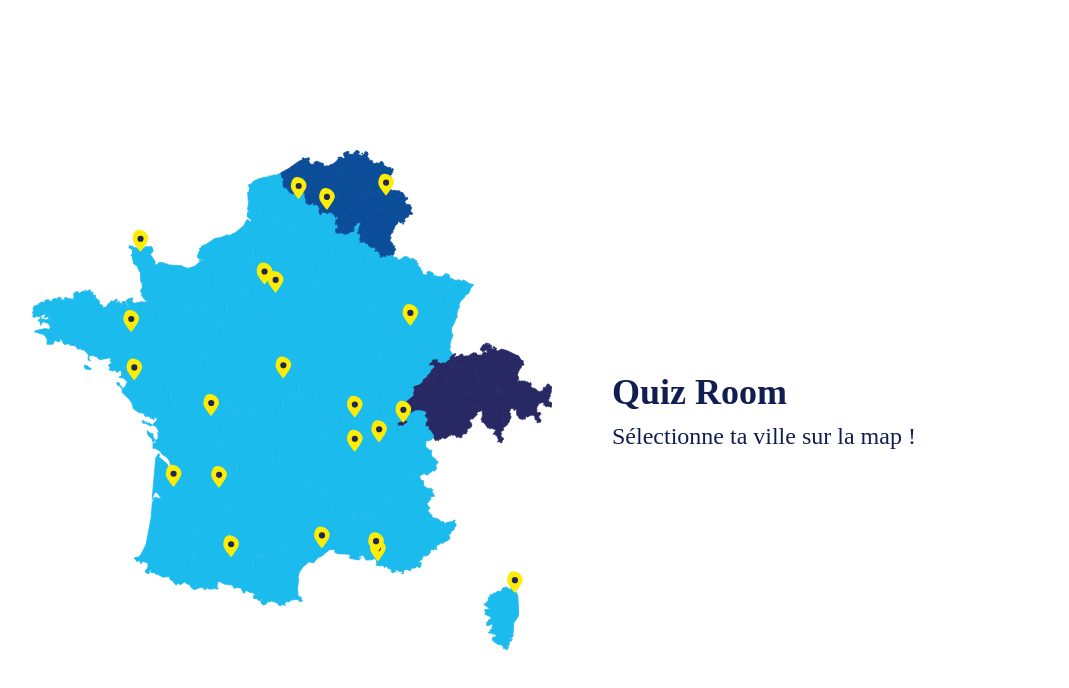
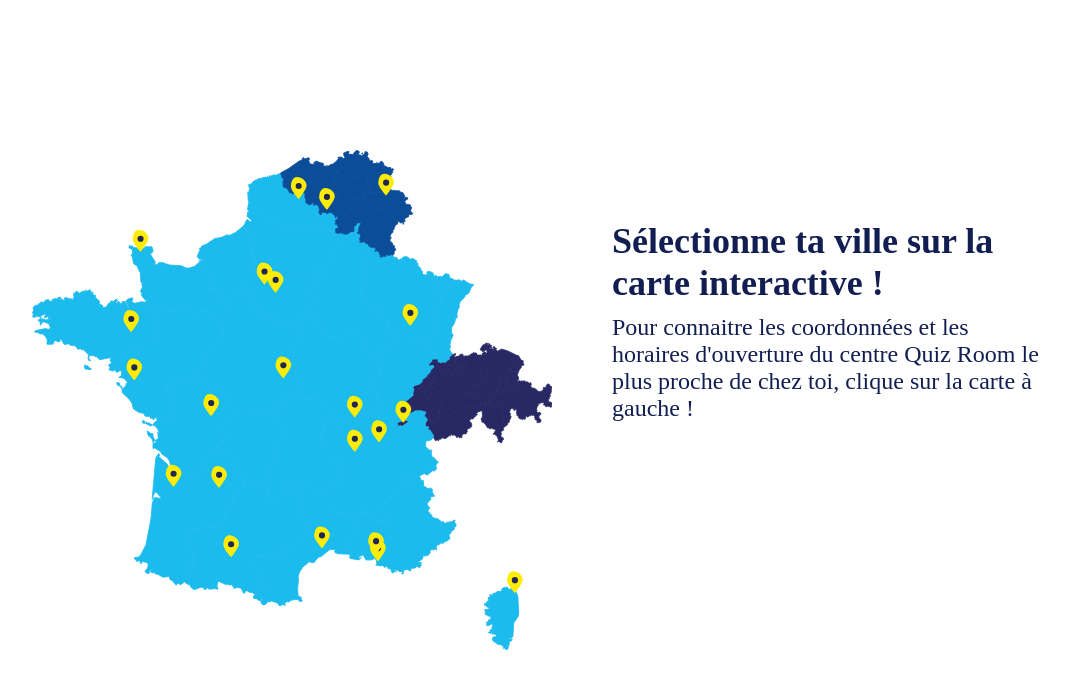
Before and after one commit to gr0une/mapQuizRoom, a website: page index.html in a window 1280 px wide. Shown: the whole page, without its empty margins (28-1097 px from the left). Drawn offline with Linux system fonts and the light colour scheme; a web font is replaced by a local one.

Commit message:
fix titiana

```diff
--- a/index.html
+++ b/index.html
@@ -298,10 +298,10 @@
     <div id="cards">
       <div id="cardDefault" class="default">
         <div class="cardHeaderDefault">
-          <h3>Quiz Room</h3>
+          <h3>Sélectionne ta ville sur la carte interactive !</h3>
         </div>
         <div class="cardBodyDefault">
-          <p>Sélectionne ta ville sur la map !</p>
+          <p>Pour connaitre les coordonnées et les horaires d'ouverture du centre Quiz Room le plus proche de chez toi, clique sur la carte à gauche !</p>
         </div>
       </div>
       <!-- ### CarteVille de Cherbourg ### -->
--- a/public/css/styles.css
+++ b/public/css/styles.css
@@ -84,6 +84,10 @@
     }
 
 /* ######## */
+
+#cardDefault {
+    height: 400px;
+}
 
 .default {
     position: absolute;
```
Also changed, not shown: 1 other file.
